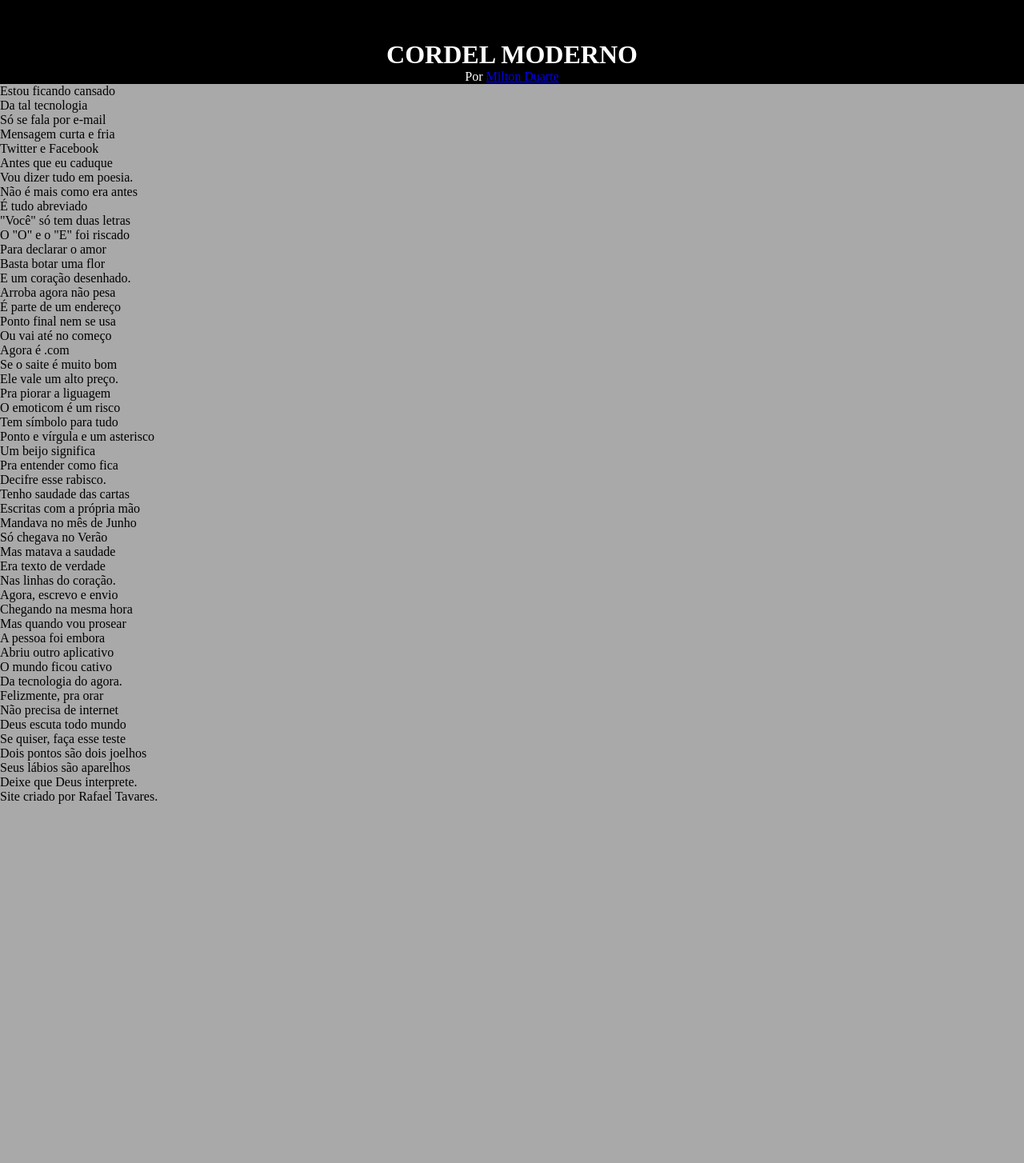
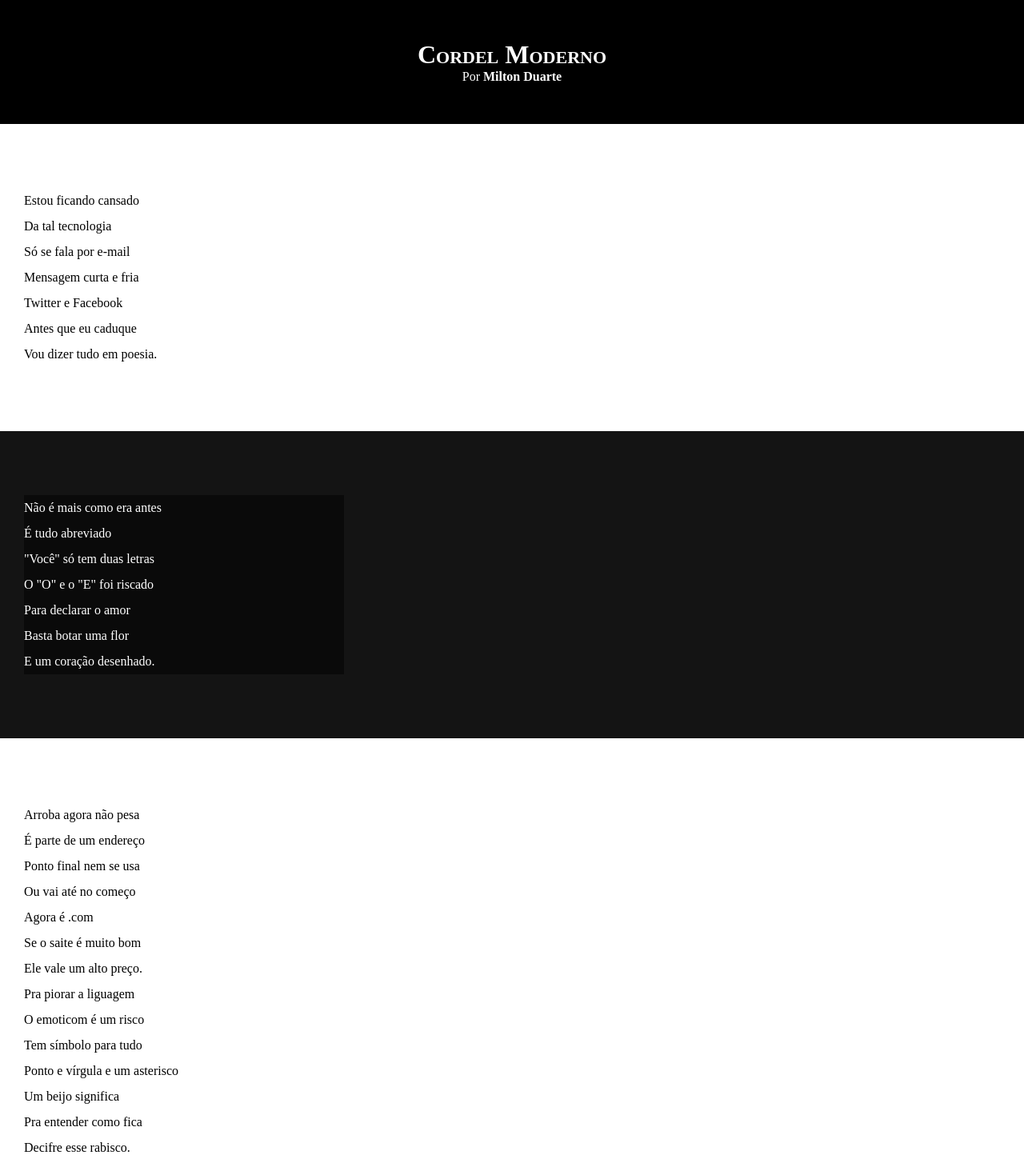
Before and after one commit to RafaelTavares2023/Curso-HTML, a plain HTML site: page desafio/d012/index.html in a window 1280 px wide. Shown: the top 1454 px of the page at 80% size. Before the commit the page ends 1005 px from the top, so only its background shows below. Drawn offline with Linux system fonts and the light colour scheme.

Commit message:
Update style.css

```diff
--- a/desafio/d012/style.css
+++ b/desafio/d012/style.css
@@ -18,5 +18,48 @@ header {
 
 header > h1 {
     padding-top: 50px;
-    text-transform: uppercase;
+    font-variant: small-caps;
 }
+
+header > p {
+    padding-bottom: 50px;
+}
+
+a {
+    color: white;
+    text-decoration: none;
+    font-weight: bold;
+}
+
+a:hover {
+    text-decoration: underline;
+}
+
+section {
+    padding-top: 10vh;
+    padding-bottom: 10vh;
+    line-height: 2em;
+    padding-left: 30px;
+}
+
+section.normal {
+    background-color: white;
+    color: black;
+}
+
+section.imagem {
+    background-color: rgb(20, 20, 20);
+    color: white;
+}
+
+section.imagem > p {
+    background-color: rgba(0, 0, 0, 0.521);
+    width: 400px;
+}
+
+footer {
+    background-color: black;
+    color: white;
+    text-align: center;
+    padding: 10px;
+}
```
